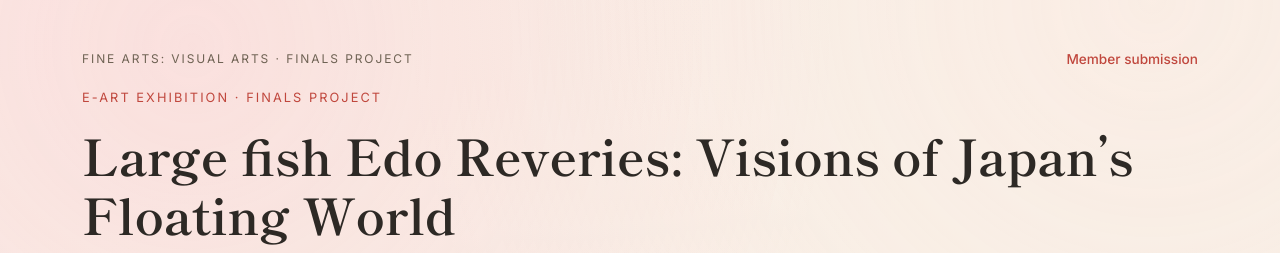
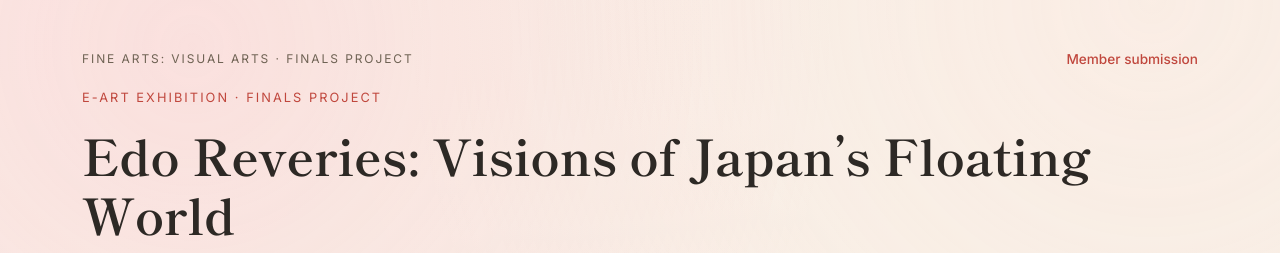
Before and after one commit to KevKujo23/E-Art-Exhibit-Group-3, a plain HTML site: page index.html in a window 1280 px wide. Shown: the top 253 px of the page. Drawn offline with nearby package versions, Linux system fonts and the light colour scheme; no server answers.

Commit message:
Update index.html

```diff
--- a/index.html
+++ b/index.html
@@ -36,7 +36,7 @@
 
       <p class="eyebrow fade-in">E-Art Exhibition · Finals Project</p>
       <h1 class="fade-in" style="animation-delay: 0.05s;">
-        Large fish Edo Reveries: Visions of Japan’s Floating World
+        Edo Reveries: Visions of Japan’s Floating World
       </h1>
 
       <p class="hero-text fade-in" style="animation-delay: 0.1s;">
```
